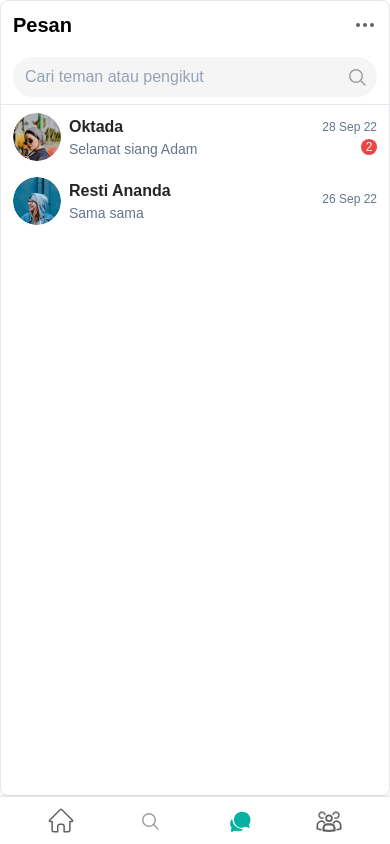
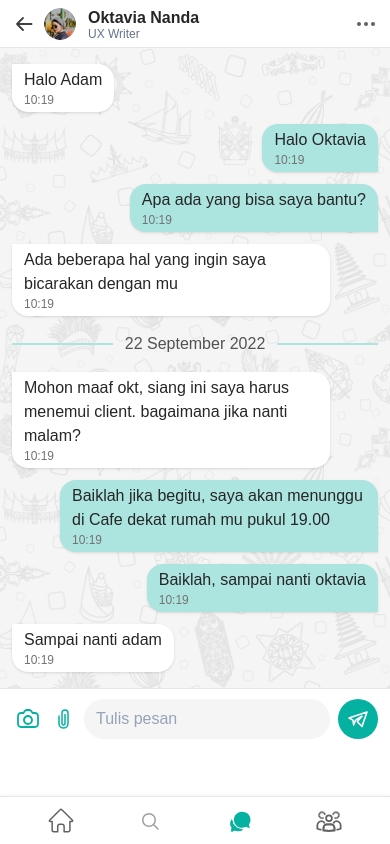
Before and after one commit to ahmadertarizqi/opinia-test, a React (Vite) app: page /chat/1 in a window 390 px wide. Built offline with nearby package versions, Linux system fonts and the light colour scheme.

Commit message:
chore(chat-detail): update navigate resposive mobile

```diff
--- a/src/components/chat/chat-detail/chat-detail-bottom-bar.tsx
+++ b/src/components/chat/chat-detail/chat-detail-bottom-bar.tsx
@@ -4,7 +4,7 @@ import { InputText } from "~/components/forms/input-text";
 export function ChatDetailBottomBar() {
   return (
     <div className="flex-none block h-[60px]">
-      <div className="px-3 h-full flex gap-1 items-stretch border-t">
+      <div className="px-3 h-full flex gap-1 items-stretch border-t bg-white">
         <div className="flex-none block w-8">
           <span className="w-full h-full flex items-center justify-center cursor-pointer">
             <img src="/icons/camera-outlined.svg" className="w-6 h-6" alt="icon-camera-action" />
--- a/src/components/chat/chat-detail/chat-detail-head.tsx
+++ b/src/components/chat/chat-detail/chat-detail-head.tsx
@@ -1,8 +1,23 @@
+import { useNavigate } from "react-router-dom";
 import { Avatar } from "~/components/common/avatar";
+import useBreakpoints from "~/hooks/use-breakpoints";
 
 export function ChatDetailHead() {
+  const navigate = useNavigate();
+  const breakpoints = useBreakpoints();
+
   return (
-    <div className="flex-none h-12 flex items-center justify-between border-b px-3">
+    <div className="flex-none h-12 flex items-center justify-between border-b px-3 bg-white">
+      {breakpoints.isTabletOrMobile ? (
+        <div className="flex-none block w-8 h-full">
+          <span
+            className="w-full h-full cursor-pointer flex items-center justify-start"
+            onClick={() => navigate(-1)}
+          >
+            <img src="/icons/back.svg" alt="icon-action" />
+          </span>
+        </div>
+      ) : null}
       <div className="flex-1 flex items-center">
         <Avatar src="/img/users/user1.png" size="sm" className="flex-none d-block" />
         <div className="flex-1 px-3 overflow-hidden">
--- a/src/pages/chat-detail.tsx
+++ b/src/pages/chat-detail.tsx
@@ -2,16 +2,38 @@ import { useParams } from "react-router-dom";
 import { ChatDetailBody } from "~/components/chat/chat-detail/chat-detail-body";
 import { ChatDetailBottomBar } from "~/components/chat/chat-detail/chat-detail-bottom-bar";
 import { ChatDetailHead } from "~/components/chat/chat-detail/chat-detail-head";
+import useBreakpoints from "~/hooks/use-breakpoints";
+
+function ChatDetailMobileWrapper({ children }: { children?: React.ReactNode }) {
+  return (
+    <div className="fixed top-0 left-0 w-full h-screen">
+      <div className="bg-white w-full h-full">
+        {children}
+      </div>
+    </div>
+  )
+}
 
 function ChatDetailPage() {
   let { userId } = useParams();
+  const breakpoints = useBreakpoints();
+
+  if (breakpoints.isDesktop) {
+    return (
+      <>
+        <ChatDetailHead />
+        <ChatDetailBody userId={userId} />
+        <ChatDetailBottomBar />
+      </>
+    )
+  }
 
   return (
-    <>
+    <ChatDetailMobileWrapper>
       <ChatDetailHead />
       <ChatDetailBody userId={userId} />
       <ChatDetailBottomBar />
-    </>
+    </ChatDetailMobileWrapper>
   )
 }
 
--- a/src/pages/chat.tsx
+++ b/src/pages/chat.tsx
@@ -1,15 +1,19 @@
 import { Outlet } from "react-router-dom";
 import { ChatContainer } from "~/components/chat/chat-container";
 import { ChatList } from "~/components/chat/chat-list";
+import useBreakpoints from "~/hooks/use-breakpoints";
 
 function ChatPage() {
+  const breakpoints = useBreakpoints();
   return (
     <ChatContainer>
       <div className="w-full h-full shadow-sm border rounded-lg flex">
         <ChatList />
-        <div className="flex-1 hidden lg:flex flex-col">
-          <Outlet />
-        </div>
+        {breakpoints.isDesktop ? (
+          <div className="flex-1 hidden lg:flex flex-col">
+            <Outlet />
+          </div>
+        ) : <Outlet />}
       </div>
     </ChatContainer>
   );
```
